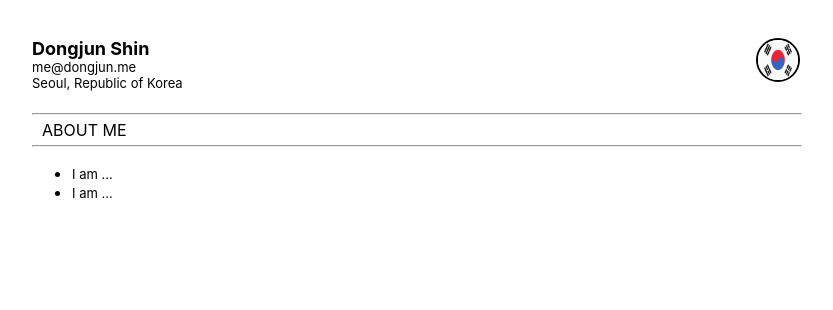
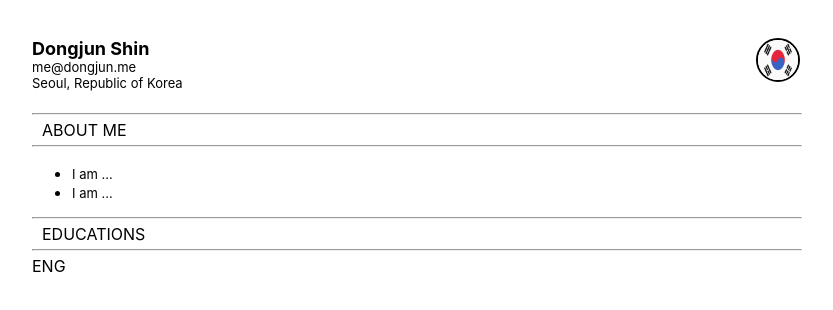
Before and after one commit to americano212/typescript-react-resume-page, a React (Create React App) app: page / in a window 1280 px wide. Shown: the top 310 px of the page, without its empty margins (224-1057 px from the left). Built offline with nearby package versions, Linux system fonts and the light colour scheme.

Commit message:
feat: Educations box 추가

```diff
--- a/src/App.tsx
+++ b/src/App.tsx
@@ -6,6 +6,7 @@ import { RootState } from "./store/modules";
 import { Header, AboutMe } from "./components";
 import { useMediaQuery } from "react-responsive";
 import styled from "styled-components";
+import Educations from "./components/Educations";
 
 interface AppBoxProps {
   HorizontalMargin: string;
@@ -24,6 +25,7 @@ function App() {
       <AppBox HorizontalMargin={HorizontalMargin}>
         <Header language={language} />
         <AboutMe />
+        <Educations />
       </AppBox>
     </div>
   );
--- /dev/null
+++ b/src/components/Educations.tsx
@@ -0,0 +1,20 @@
+import React from "react";
+
+import { useSelector } from "react-redux";
+import { RootState } from "../store/modules";
+
+import TitleBox from "./atoms/TitleBox";
+
+function Educations() {
+  const language = useSelector(
+    (state: RootState) => state.setLanguage.language
+  );
+  return (
+    <div>
+      <TitleBox title={"EDUCATIONS"} />
+      {language}
+    </div>
+  );
+}
+
+export default Educations;
```
